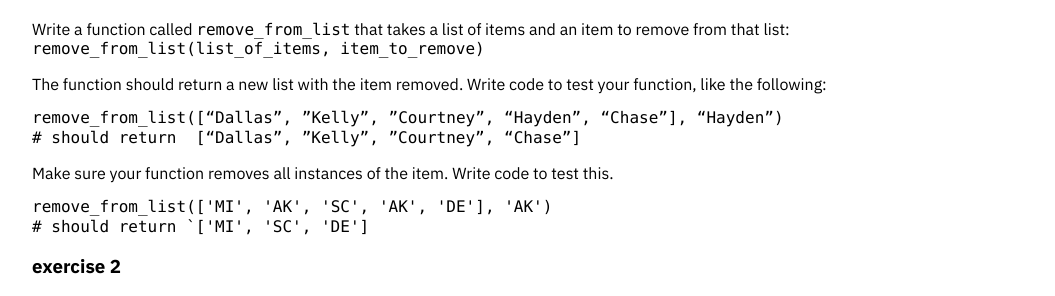
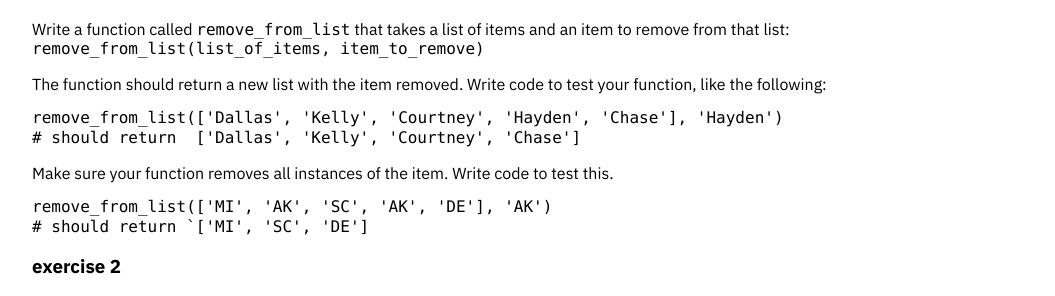
Before and after one commit to momentum-team-3/momentum-team-3.github.io, a Jekyll site: the page built from code-exercises/py-lists.md, in a window 1280 px wide. Shown: the part 218-514 px from the top of the page, without its empty margins (112-1167 px from the left). Built offline with Jekyll 4.4.1, drawn with Linux system fonts in a browser that asks for light colours; nearby versions of some CDN libraries.

Commit message:
Fix quote chars

````diff
--- a/code-exercises/py-lists.md
+++ b/code-exercises/py-lists.md
@@ -12,8 +12,8 @@ Write a function called `remove_from_list` that takes a list of items and an ite
 The function should return a new list with the item removed. Write code to test your function, like the following:
 
 ```py
-remove_from_list([“Dallas”, ”Kelly”, ”Courtney”, “Hayden”, “Chase”], “Hayden”)
-# should return  [“Dallas”, ”Kelly”, ”Courtney”, “Chase”]
+remove_from_list(['Dallas', 'Kelly', 'Courtney', 'Hayden', 'Chase'], 'Hayden')
+# should return  ['Dallas', 'Kelly', 'Courtney', 'Chase']
 ```
 
 Make sure your function removes all instances of the item. Write code to test this.
````
